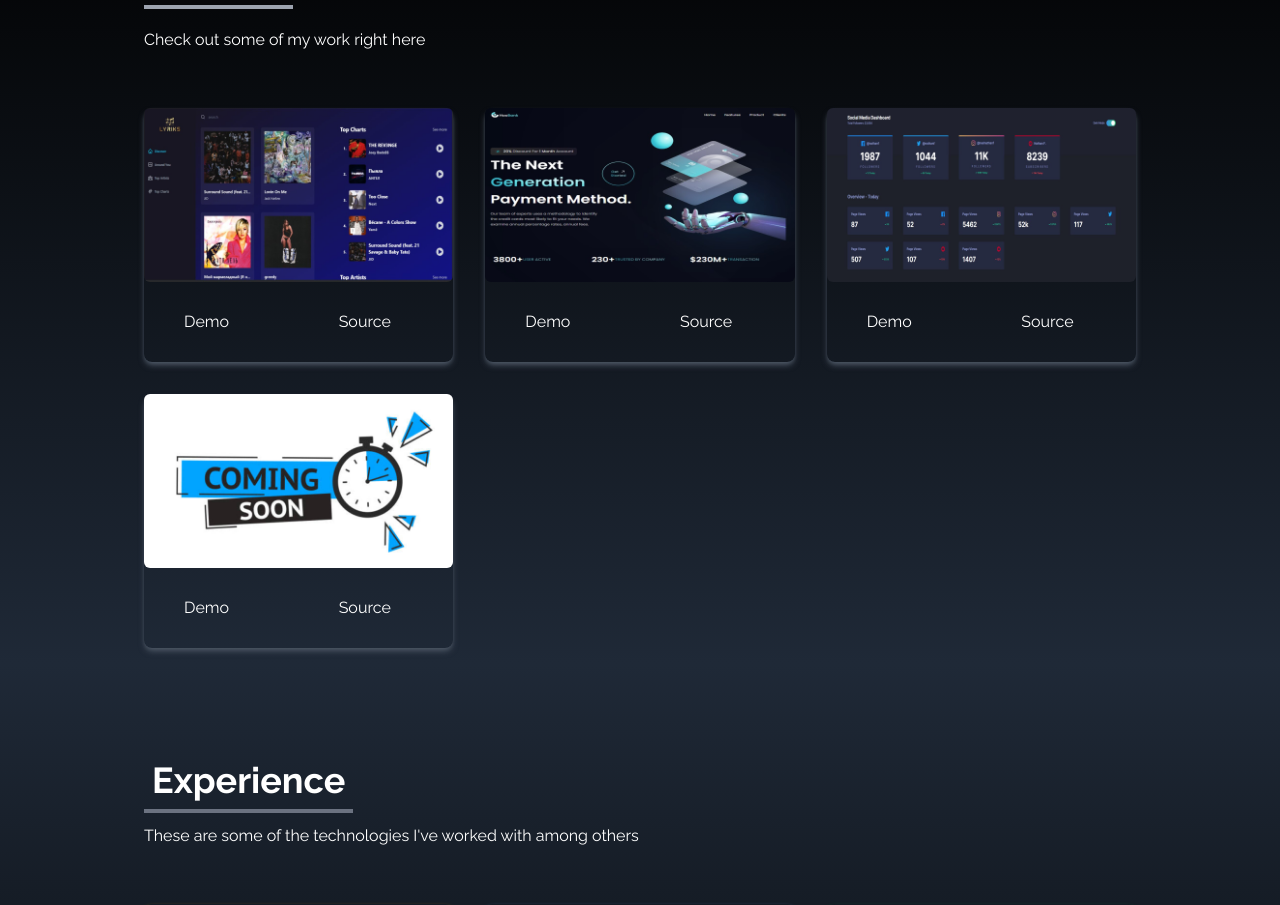
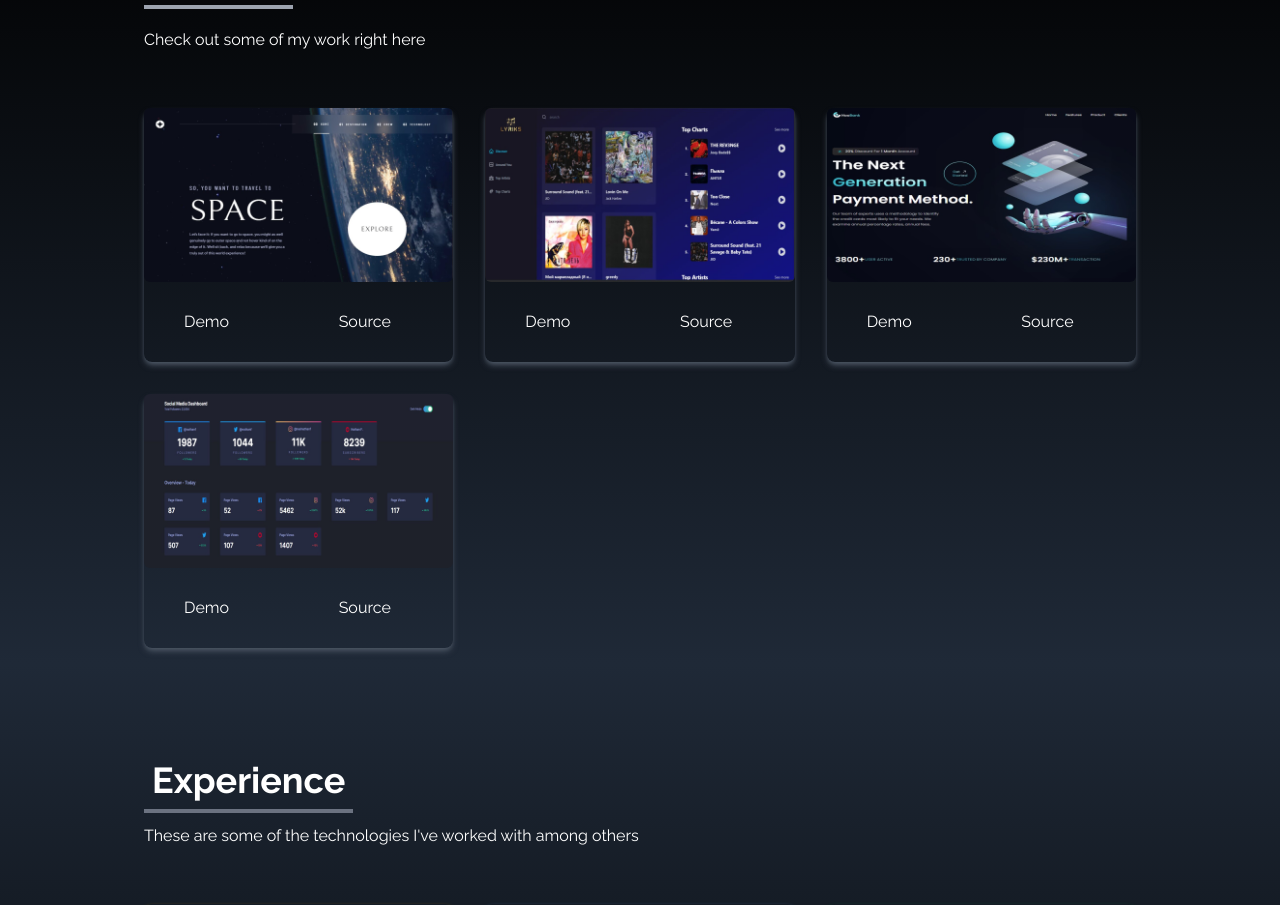
Before and after one commit to chakkasailesh/my-portfolio, a React (Create React App) app: page / in a window 1280 px wide. Shown: the part 1255-2160 px from the top of the page. Built offline with nearby package versions, Linux system fonts and the light colour scheme.

Commit message:
added space tourism project

```diff
--- a/src/components/Portfolio.jsx
+++ b/src/components/Portfolio.jsx
@@ -1,34 +1,34 @@
 import React from 'react'
 import spotify from '../assets/portfolio/spotify-2.0.jpg'
 import hoobank from '../assets/portfolio/hoobank.jpg'
-import comingsoon from '../assets/portfolio/comingsoon.jpg'
 import dashboard from '../assets/portfolio/dashboard.jpg'
+import space from '../assets/portfolio/space-tourism-ui.jpg'
 
 const Portfolio = () => {
   const portfolios = [
     {
       id: 1,
+      src: space,
+      demo: 'https://bucolic-twilight-c801ef.netlify.app/',
+      repo: 'https://github.com/chakkasailesh/space-tourism-ui',
+    },
+    {
+      id: 2,
       src: spotify,
       demo: 'https://gilded-biscochitos-0e31e7.netlify.app/',
       repo: 'https://github.com/chakkasailesh/spotify-clone',
     },
     {
-      id: 2,
+      id: 3,
       src: hoobank,
       demo: 'https://wondrous-bublanina-7a894f.netlify.app/',
       repo: 'https://github.com/chakkasailesh/HooBank',
     },
     {
-      id: 3,
+      id: 4,
       src: dashboard,
       demo: 'https://incredible-strudel-c1b149.netlify.app/',
       repo: 'https://github.com/chakkasailesh/social-media-dashboard-with-theme-switcher',
-    },
-    {
-      id: 4,
-      src: comingsoon,
-      demo: 'https://gilded-biscochitos-0e31.netlify.app/',
-      repo: 'https://github.com/chakkasailesh',
     },
   ]
   return (
```
Also changed, not shown: src/assets/portfolio/space-tourism-ui.jpg (added).
